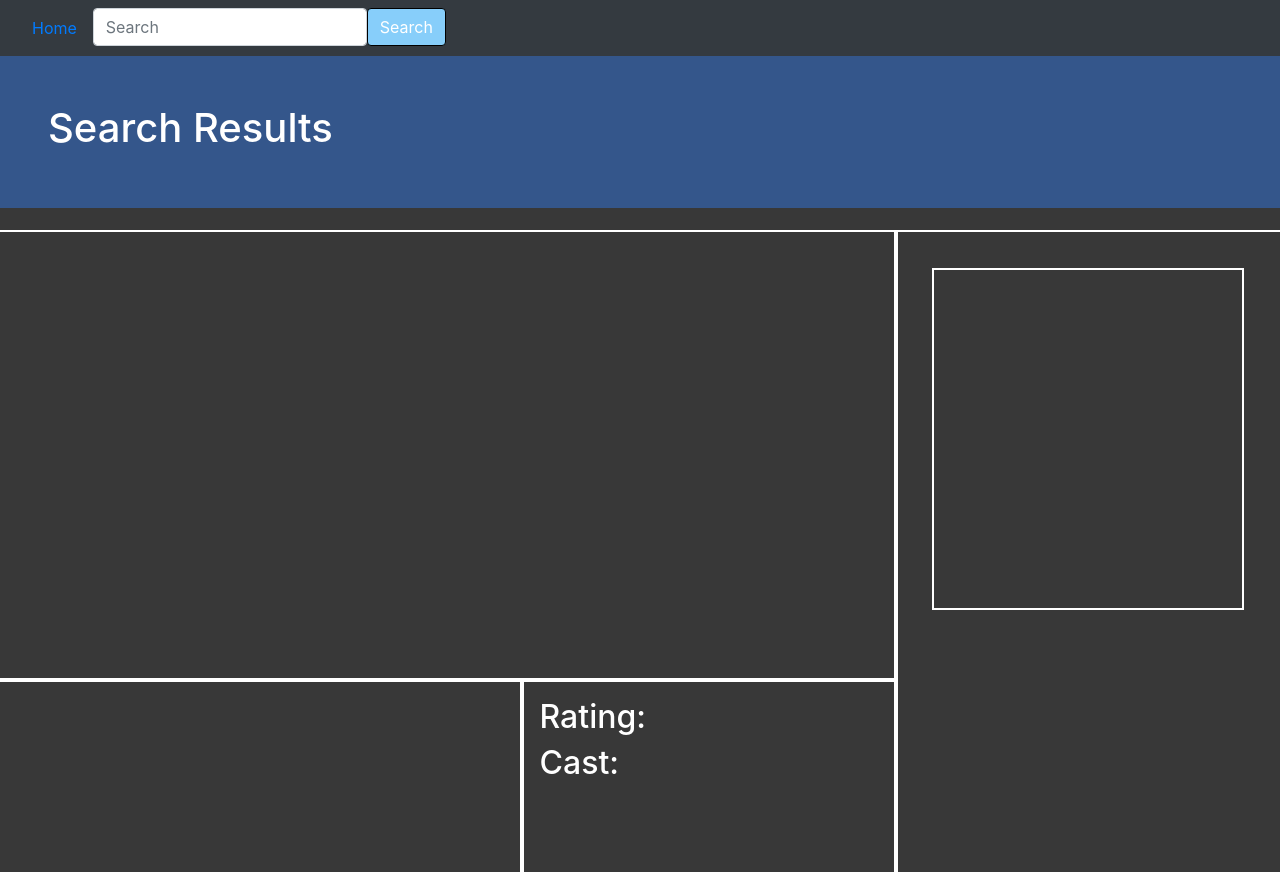
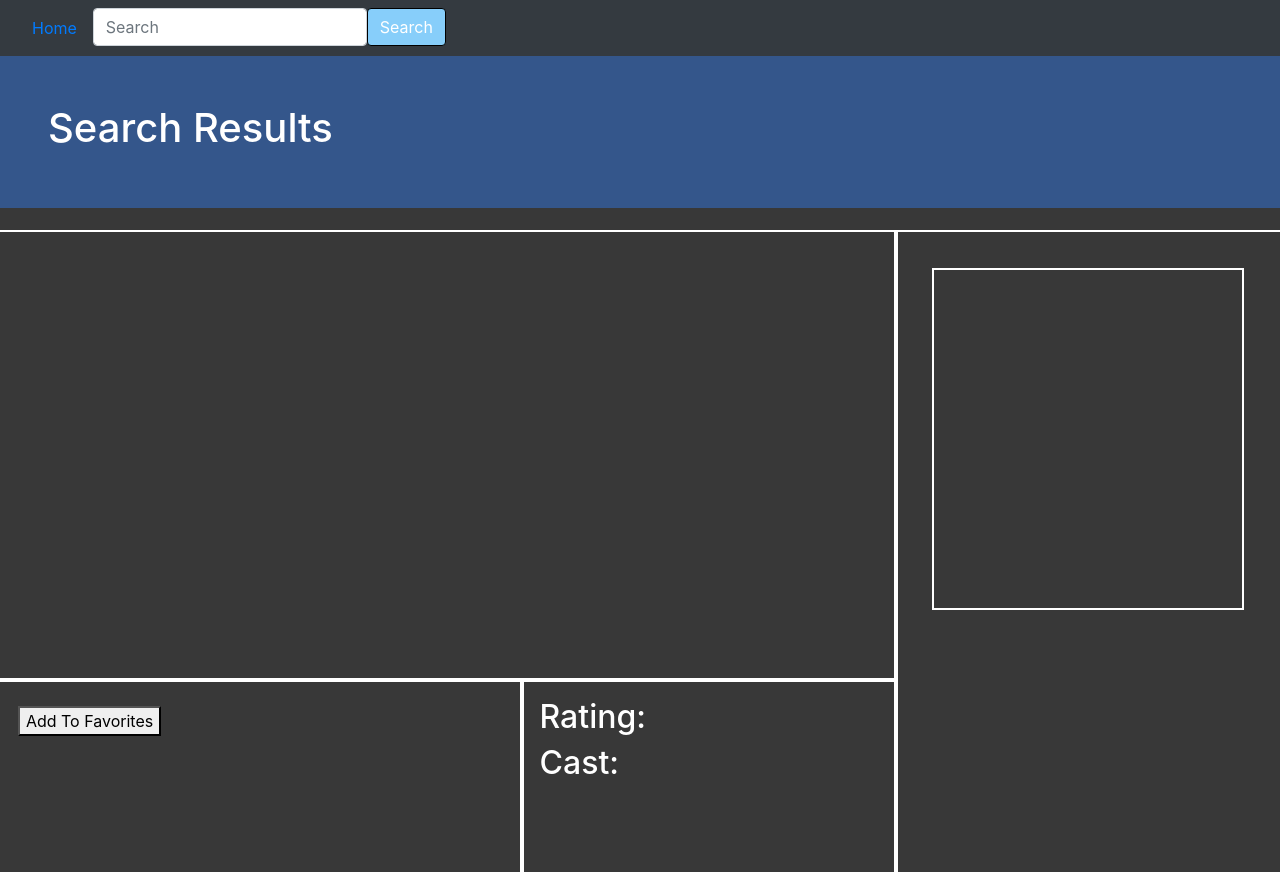
Before and after one commit to ksjefferies/The-Movie-Database, a plain HTML site: page movie-page.html in a window 1280 px wide. Drawn offline with nearby package versions, Linux system fonts and the light colour scheme; no server answers.

Commit message:
Added button for favorites

```diff
--- a/assets/css/movie-page.css
+++ b/assets/css/movie-page.css
@@ -1,6 +1,8 @@
+
 body {
   background-color: #383838;
   color: white;
+
 }
 
 .nav-list {
--- a/movie-page.html
+++ b/movie-page.html
@@ -45,6 +45,7 @@
         <!-- Movie Description -->
         <div id='result_background' class="description">
           <h1 id="movieTitle"></h1>
+          <button id="favorites">Add To Favorites</button>
           <p id="movieDescrip"></p>
         </div>
 
```
